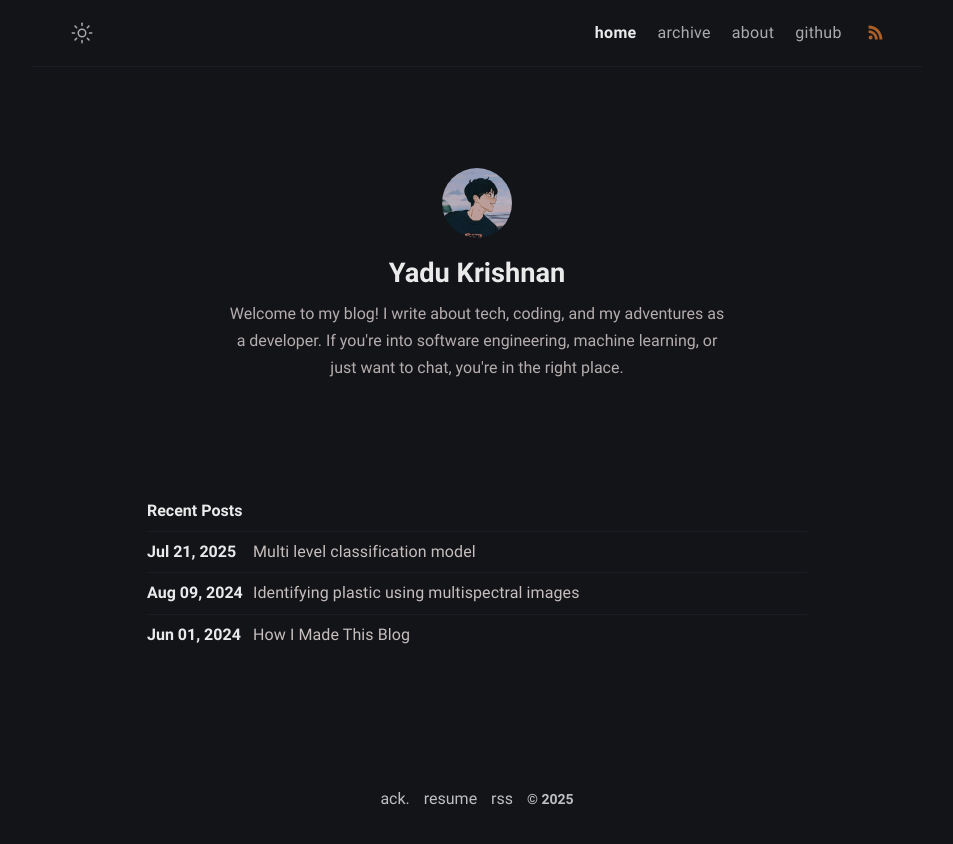
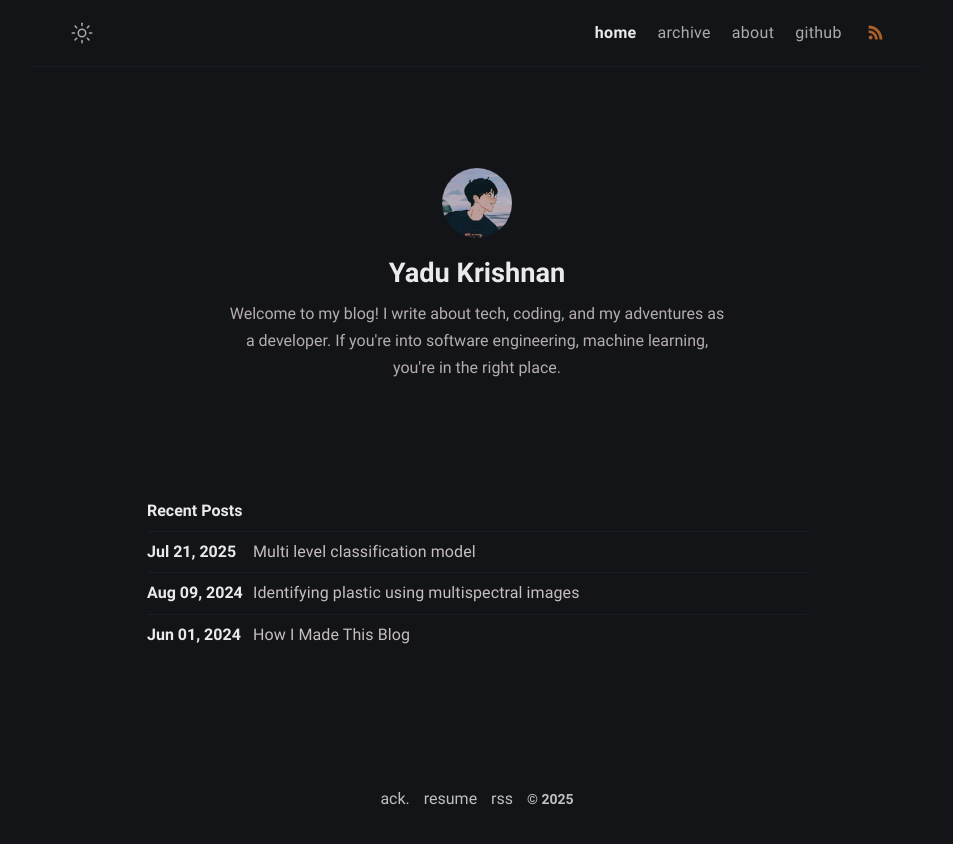
Before and after one commit to yadu-tv/yadu-tv.github.io, a Jekyll site: the page built from index.md, in a window 1280 px wide. Shown: the top 844 px of the page, without its empty margins (163-1116 px from the left). Built offline with Jekyll 4.4.1, drawn with Linux system fonts in a browser that asks for light colours.

Commit message:
update config

```diff
--- a/_config.yml
+++ b/_config.yml
@@ -11,7 +11,7 @@
 author:
   name: Yadu Krishnan
   bio: >-
-    Welcome to my blog! I write about tech, coding, and my adventures as a developer. If you're into software engineering, machine learning, or just want to chat, you're in the right place.
+    Welcome to my blog! I write about tech, coding, and my adventures as a developer. If you're into software engineering, machine learning, you're in the right place.
   github: yadu-tv
   email: yaduk.tv@gmail.com
   avatar: /assets/img/avatar.png
```
